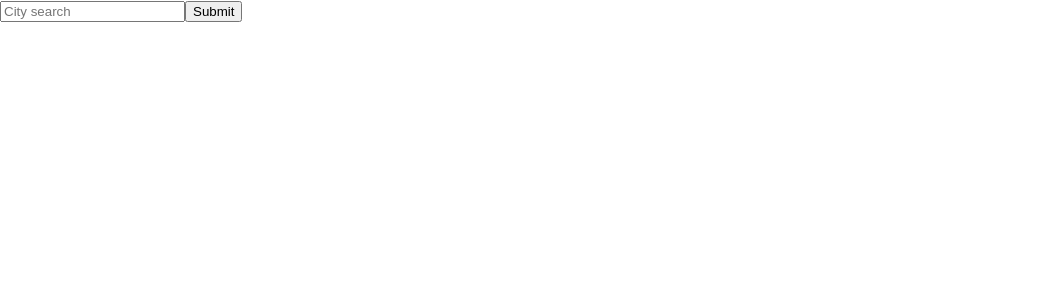
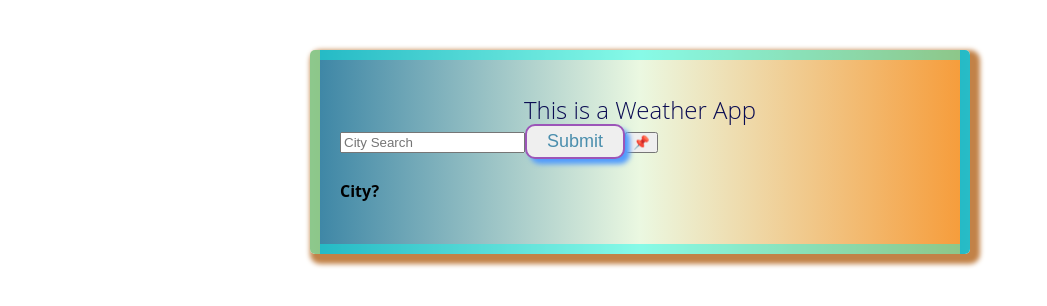
Before and after one commit to AzenathN/Weather-react, a React (Create React App) app: page / in a window 1280 px wide. Shown: the top 306 px of the page, without its empty margins (0-1047 px from the left). Built offline with nearby package versions, Linux system fonts and the light colour scheme; no server answers.

Commit message:
wow, I need to save more often. Worked on everything. researched React terms.

```diff
--- a/package.json
+++ b/package.json
@@ -8,6 +8,7 @@
     "@testing-library/user-event": "^13.5.0",
     "axios": "^0.25.0",
     "react": "^17.0.2",
+    "react-animated-weather": "^4.0.1",
     "react-dom": "^17.0.2",
     "react-scripts": "^3.0.1",
     "web-vitals": "^2.1.4"
--- a/src/App.css
+++ b/src/App.css
@@ -1,38 +1,15 @@
-.App {
+.container {
+  border: 10px solid black;
+  background: grey;
+  border-radius: 10%;
+  box-shadow: 5px 5px 5px 5px purple;
+  max-width: 900px;
+  max-height: 500px;
+  padding-top: 25px;
+}
+
+h1 {
+  font-size: 24px;
+  color: black;
   text-align: center;
 }
-
-.App-logo {
-  height: 40vmin;
-  pointer-events: none;
-}
-
-@media (prefers-reduced-motion: no-preference) {
-  .App-logo {
-    animation: App-logo-spin infinite 20s linear;
-  }
-}
-
-.App-header {
-  background-color: #282c34;
-  min-height: 100vh;
-  display: flex;
-  flex-direction: column;
-  align-items: center;
-  justify-content: center;
-  font-size: calc(10px + 2vmin);
-  color: white;
-}
-
-.App-link {
-  color: #61dafb;
-}
-
-@keyframes App-logo-spin {
-  from {
-    transform: rotate(0deg);
-  }
-  to {
-    transform: rotate(360deg);
-  }
-}
--- a/src/App.js
+++ b/src/App.js
@@ -1,60 +1,18 @@
-import React, { useState } from "react";
-import logo from "./logo.svg";
-import axios from "axios";
+import React from "react";
+
 import "./App.css";
+import SearchForm from "./SearchForm";
+import Heading from "./heading";
+import WeatherForecast from "./WeatherForecast";
 
 export default function App() {
-  let [city, setCity] = useState("");
-  let [loaded, setLoaded] = useState(false);
-  let [weather, setWeather] = useState({});
-
-  function displayWeather(response) {
-    setLoaded(true);
-    setWeather({
-      temperature: response.data.main.temp,
-      wind: response.data.wind.speed,
-      humidity: response.data.main.humidity,
-      icon: `http://openweathermap.org/img/wn/${response.data.weather[0].icon}@2x.png`,
-      description: response.data.weather[0].description
-    });
-  }
-
-  function handleSubmit(event) {
-    event.preventDefault();
-    let apiKey = `d72a05c8cd750bbf5b0d42daadb7570b`;
-    let apiUrl = `https://api.openweathermap.org/data/2.5/weather?q=${city}&appid=${apiKey}&units=metric`;
-
-    axios.get(apiUrl).then(displayWeather);
-  }
-  function updateCity(event) {
-    setCity(event.target.value);
-  }
-  let form = (
-    <form onSubmit={handleSubmit}>
-      <input type="search" placeholder="City search" onchange={updateCity} />
-      <button type="submit">Submit</button>
-    </form>
+  return (
+    <div className="App">
+      <div className="container">
+        <Heading />
+        <SearchForm />
+        <WeatherForecast />
+      </div>
+    </div>
   );
-
-  if (loaded) {
-    return (
-      <h2>
-        <div>
-          {form}
-          <ul>
-            <li>Temperature: {Math.round(weather.temperature)}°C </li>
-            <li>Wind: {weather.wind} km/h </li>
-            <li>Humidity: {weather.humidity}%</li>
-            <li>Description: {weather.description}</li>
-            <li>
-              <img src={weather.icon} alt={weather.description} />
-            </li>
-          </ul>
-        </div>
-      </h2>
-
-);
-  } else {
-    return form;
-  }
 }
--- /dev/null
+++ b/src/SearchForm.js
@@ -0,0 +1,90 @@
+import axios from "axios";
+import React, { useState } from "react";
+
+export default function SearchForm() {
+  let [city, setCity] = useState("");
+  let [loaded, setLoaded] = useState(false);
+  let [weather, setWeather] = useState({});
+
+  function displayWeather(response) {
+    setLoaded(true);
+    setWeather({
+      temperature: response.data.main.temp,
+      wind: response.data.wind.speed,
+      humidity: response.data.main.humidity,
+
+      lat: response.data.coord.lat,
+      lon: response.data.coord.lon,
+      coordinates: response.data.coord,
+
+      icon: `http://openweathermap.org/img/wn/${response.data.weather[0].icon}@2x.png`,
+      description: response.data.weather[0].description
+    });
+  }
+  function handleSubmit(event) {
+    event.preventDefault();
+    let apiKey = `d72a05c8cd750bbf5b0d42daadb7570b`;
+    let apiUrl = `https://api.openweathermap.org/data/2.5/weather?q=${city}&appid=${apiKey}&units=metric`;
+
+    axios.get(apiUrl).then(displayWeather);
+  }
+
+  function currentPosition(position) {
+    let latitude = position.coords.latitude;
+    let longitude = position.coords.longitude;
+    let apiUrl = `https://api.openweathermap.org/data/2.5/weather?lat=${latitude}&lon=${longitude}&appid={d72a05c8cd750bbf5b0d42daadb7570b}`;
+
+    axios.get(apiUrl).then(displayWeather);
+  }
+
+  function updateCity(event) {
+    setCity(event.target.value);
+  }
+
+  function currentCity(event) {
+    event.preventDefault();
+    navigator.geolocation.getCurrentPosition(currentPosition);
+  }
+
+  let form = (
+    <form onSubmit={handleSubmit}>
+      <input
+        type="search"
+        placeholder="City Search"
+        onChange={updateCity}
+        autoComplete="off"
+      />
+      <button type="Submit"> Submit </button>
+      <input
+        type="button"
+        className="form-btn"
+        value="📌"
+        onClick={currentCity}
+      />
+    </form>
+  );
+
+  if (loaded) {
+    return (
+      <div>
+        {form}
+        <ul>
+          <li>Temperature: {Math.round(weather.temperature)} °C </li>
+          <li>Wind: {weather.wind} km/h</li>
+          <li>Humidity: {weather.humidity} %</li>
+          <li>
+            Description: {weather.description}
+            <img src={weather.icon} alt={weather.description} />
+          </li>
+        </ul>
+      </div>
+    );
+  } else {
+    return (
+      <div>
+        {form}
+        <h4>City?</h4>
+      </div>
+    );
+  }
+}
--- /dev/null
+++ b/src/WeatherForecast.js
@@ -0,0 +1,46 @@
+import React, { useState, useEffect } from "react";
+import WeatherForecastDay from "./WeatherForecastDay";
+import axios from "axios";
+
+export default function WeatherForecast(props) {
+  let [loaded, setLoaded] = useState(false);
+  let [forecast, setForecast] = useState(null);
+
+  useEffect(() => {
+    setLoaded(false);
+  }, [props.coordinates]);
+
+  function handleResponse(response) {
+    console.log(response.data);
+    setForecast(response.data.daily);
+    setLoaded(true);
+  }
+
+  if (loaded) {
+    return (
+      <div className="WeatherForecast">
+        <div className="row">
+          {forecast.map(function (dailyForecast, index) {
+            if (index < 5) {
+              return (
+                <div className="col" key={index}>
+                  <WeatherForecastDay data={dailyForecast} />
+                </div>
+              );
+            }
+            return null;
+          })}
+        </div>
+      </div>
+    );
+  } else {
+    let apiKey = `d72a05c8cd750bbf5b0d42daadb7570b`;
+    let latitude = props.lat;
+    let longitude = props.lon;
+    let apiUrl = `https://api.openweathermap.org/data/2.5/weather?lat=${latitude}&lon=${longitude}&appid=${apiKey}`;
+
+    axios(apiUrl).then(handleResponse);
+
+    return null;
+  }
+}
--- /dev/null
+++ b/src/WeatherForecastDay.js
@@ -0,0 +1,27 @@
+import React from "react";
+import WeatherIcon from "./icons";
+
+export default function WeatherForecastDay(props) {
+  function day() {
+    let date = new Date(props.data.dt * 1000);
+    let day = date.getDay();
+    let days = ["Mon", "Tues", "Wed", "Thu", "Fri", "Sat", "Sun"];
+
+    return days[day];
+  }
+
+  return (
+    <div className="col">
+      <div className="WeatherForecast-day">{day()}</div>
+      <WeatherIcon code={props.data.weather[0].icon} size={26} />
+      <div className="Weather-temperatures">
+        <span className="WeatherForecast-temp-min">
+          {Math.round(props.data.temp.min)} ° |
+        </span>
+        <span className="WeatherForecast-temp-max">
+          <strong> {Math.round(props.data.temp.max)} ° </strong>
+        </span>
+      </div>
+    </div>
+  );
+}
--- /dev/null
+++ b/src/heading.js
@@ -0,0 +1,12 @@
+import React from "react";
+import "./styles.css";
+
+export default function Heading() {
+  return (
+    <div>
+      <div className="Heading">
+        <h1>This is a Weather App</h1>
+      </div>
+    </div>
+  );
+}
--- /dev/null
+++ b/src/icons.js
@@ -0,0 +1,11 @@
+import React from "react";
+
+export default function Icons(props) {
+  return (
+    <img
+      src={`https://openweathermap.org/img/wn/${props.code}@2x.png`}
+      height="45px"
+      alt="daily weather icon"
+    />
+  );
+}
--- a/src/index.css
+++ b/src/index.css
@@ -1,13 +1,14 @@
 body {
   margin: 0;
-  font-family: -apple-system, BlinkMacSystemFont, 'Segoe UI', 'Roboto', 'Oxygen',
-    'Ubuntu', 'Cantarell', 'Fira Sans', 'Droid Sans', 'Helvetica Neue',
+  padding: 0;
+  font-family: -apple-system, BlinkMacSystemFont, "Segoe UI", "Roboto", "Oxygen",
+    "Ubuntu", "Cantarell", "Fira Sans", "Droid Sans", "Helvetica Neue",
     sans-serif;
   -webkit-font-smoothing: antialiased;
   -moz-osx-font-smoothing: grayscale;
 }
 
 code {
-  font-family: source-code-pro, Menlo, Monaco, Consolas, 'Courier New',
+  font-family: source-code-pro, Menlo, Monaco, Consolas, "Courier New",
     monospace;
 }
--- /dev/null
+++ b/src/styles.css
@@ -0,0 +1,124 @@
+.container {
+  font-family: "Open Sans", sans-serif;
+  border: 10px solid #03fcef6e;
+  background: linear-gradient(0.25turn, #3f87a6, #ebf8e1, #f69d3c);
+  border-radius: 5px;
+  box-shadow: 5px 5px 5px 5px #c28247;
+  max-width: 600px;
+  max-height: 500px;
+  padding-top: 25px;
+  margin: 50px auto;
+  padding: 20px;
+}
+
+button {
+  border: 2px solid #9c55b8;
+  border-radius: 10px;
+  color: #4a8ead;
+  font-size: 18px;
+  padding: 5px 20px;
+  box-shadow: 5px 5px 5px #519bfc;
+  position: relative;
+}
+
+/*.search-button {
+  right: 470px;
+}*/
+/*button {
+  right: 340px;
+  font-size: 16px;
+  bottom: 40px;
+}*/
+.search.button:hover {
+  background: #aebec5e8;
+  cursor: pointer;
+  transition: all 200ms ease-in-out;
+}
+
+.city {
+  color: #0a0b52;
+  font-size: 16px;
+}
+h1 {
+  color: #0a0b52;
+
+  font-size: 24px;
+  font-weight: 100;
+  line-height: 28px;
+  margin-bottom: 0;
+}
+
+ul {
+  margin: 0;
+  padding: 0;
+}
+
+li {
+  list-style: none;
+  margin: 0;
+  padding: 0;
+
+  color: rgb(135, 135, 135);
+  font-size: 16px;
+  font-weight: 100;
+  line-height: 19px;
+}
+.weather-report {
+  text-align: center;
+  display: block;
+  padding: 20px 0;
+}
+.temperature-today {
+  color: #e7b053;
+  font-size: 25px;
+  font-weight: 500;
+  padding-top: 0;
+}
+.temp-split {
+  font-size: 16px;
+  color: #1f1d1b;
+}
+
+.sunrise-sunset-times {
+  font-size: 15px;
+  padding: 30px 0;
+  text-align: right;
+  color: rgb(1, 1, 71);
+  display: block;
+}
+
+.weather-report-weekday {
+  color: #0a042c;
+  font-size: 12px;
+  font-weight: 700;
+}
+.weather-report-date {
+  color: #b88855;
+  font-size: 13px;
+}
+
+.icon-today {
+  color: #e0f806;
+  opacity: 80%;
+}
+.icon-forecast {
+  color: rgb(234, 253, 59);
+  font-size: 25px;
+  border: black;
+}
+#daily-high {
+  color: #e7b053;
+  font-size: 18px;
+  font-weight: 500;
+  padding-top: 0;
+}
+.daily-high,
+.daily-low {
+  color: #b66f06;
+  font-size: 16px;
+  font-weight: 500;
+}
+.daily-wind {
+  color: #049b6e;
+  font-size: 16px;
+}
```
Also changed, not shown: src/index.js (+6 -6 lines), 1 other file (tests, documents, lock files or other folders).
